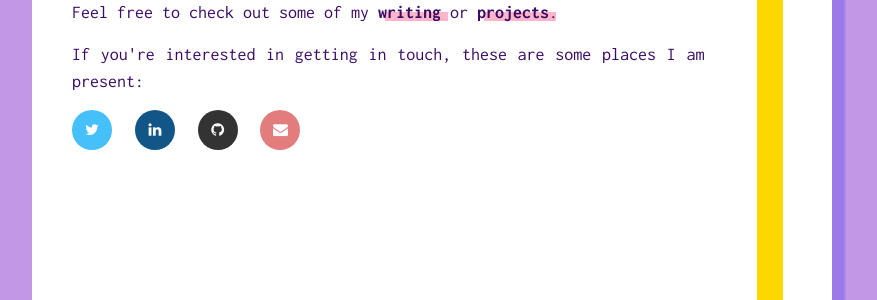
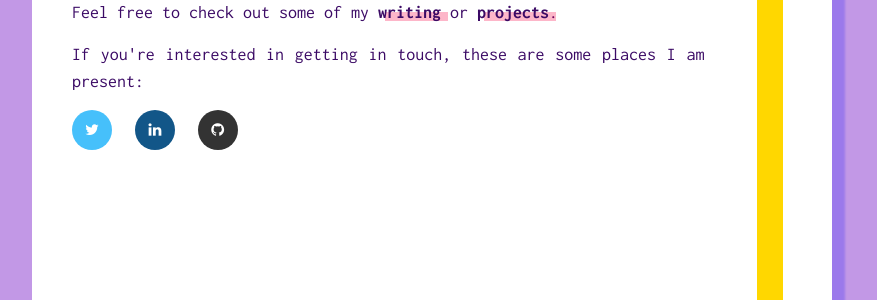
Before and after one commit to dgolant/blackbetty.github.io, a Jekyll site: the page built from index.md, in a window 1280 px wide. Shown: the part 455-755 px from the top of the page, without its empty margins (208-1085 px from the left). Built offline with Jekyll 4.4.1, drawn with Linux system fonts in a browser that asks for light colours; nearby versions of some CDN libraries; comment, search, counter and statistics services are not loaded.

Commit message:
remove email from contact links

```diff
--- a/_layouts/index.html
+++ b/_layouts/index.html
@@ -18,9 +18,6 @@
             <a href="http://www.github.com/blackbetty">
                 <i class="fa fa-github" aria-hidden="true"></i>
             </a>
-            <a href="mailto:dgolant@gmail.com">
-                <i class="fa fa-envelope" aria-hidden="true"></i>
-            </a>
             <br />
             <br />
         </div>
```
